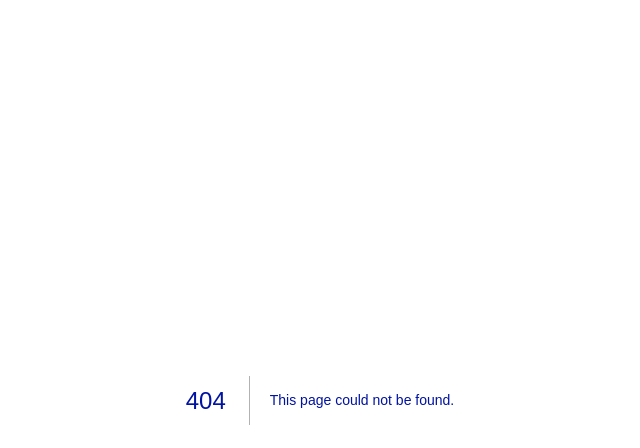
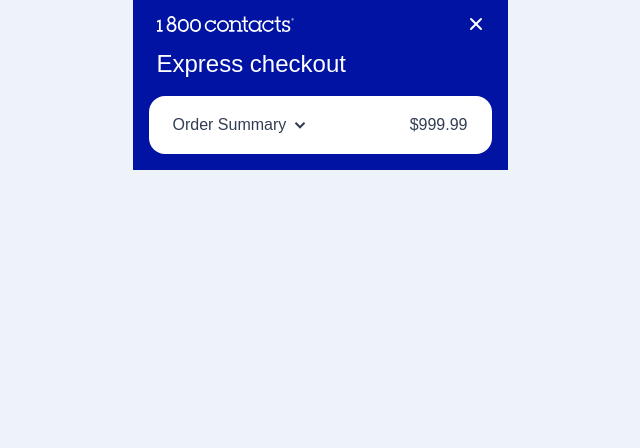
Before and after one commit to rayelder/iris-components, a Next.js app: page /express-checkout in a window 1280 px wide. Before the commit this address had no page. Shown: the top 448 px of the page, without its empty margins (320-960 px from the left). Built offline with nearby package versions, Linux system fonts and the light colour scheme; a web font is replaced by a local one.

Commit message:
Stub out express checkout page

```diff
--- /dev/null
+++ b/app/express-checkout/page.module.css
@@ -0,0 +1,25 @@
+.page {
+  background-color: var(--iris-color-neutral-200);
+}
+
+.desktop {
+  background-color: var(--iris-color-indigo-700);
+}
+
+.padded {
+  padding: 0 1rem 1rem 1rem;
+}
+
+.padded h1 {
+  margin: 0 0 1rem 0;
+  padding: 0 0 0 0.5rem;
+  color: white;
+  font-size: 1.5rem;
+}
+
+.mobile {
+  width: 375px;
+  margin: 0 auto;
+  /* padding: 1rem; */
+  background-color: var(--iris-color-white);
+}
--- /dev/null
+++ b/app/express-checkout/page.tsx
@@ -0,0 +1,18 @@
+import Masthead from "@/components/Masthead";
+import OrderSummary from "@/components/OrderSummary";
+
+import style from "./page.module.css";
+
+export default function ExpressCheckout() {
+  return (
+    <div className={style.mobile}>
+      <div className={style.desktop}>
+        <Masthead />
+        <div className={style.padded}>
+          <h1>Express checkout</h1>
+          <OrderSummary />
+        </div>
+      </div>
+    </div>
+  );
+}
```
